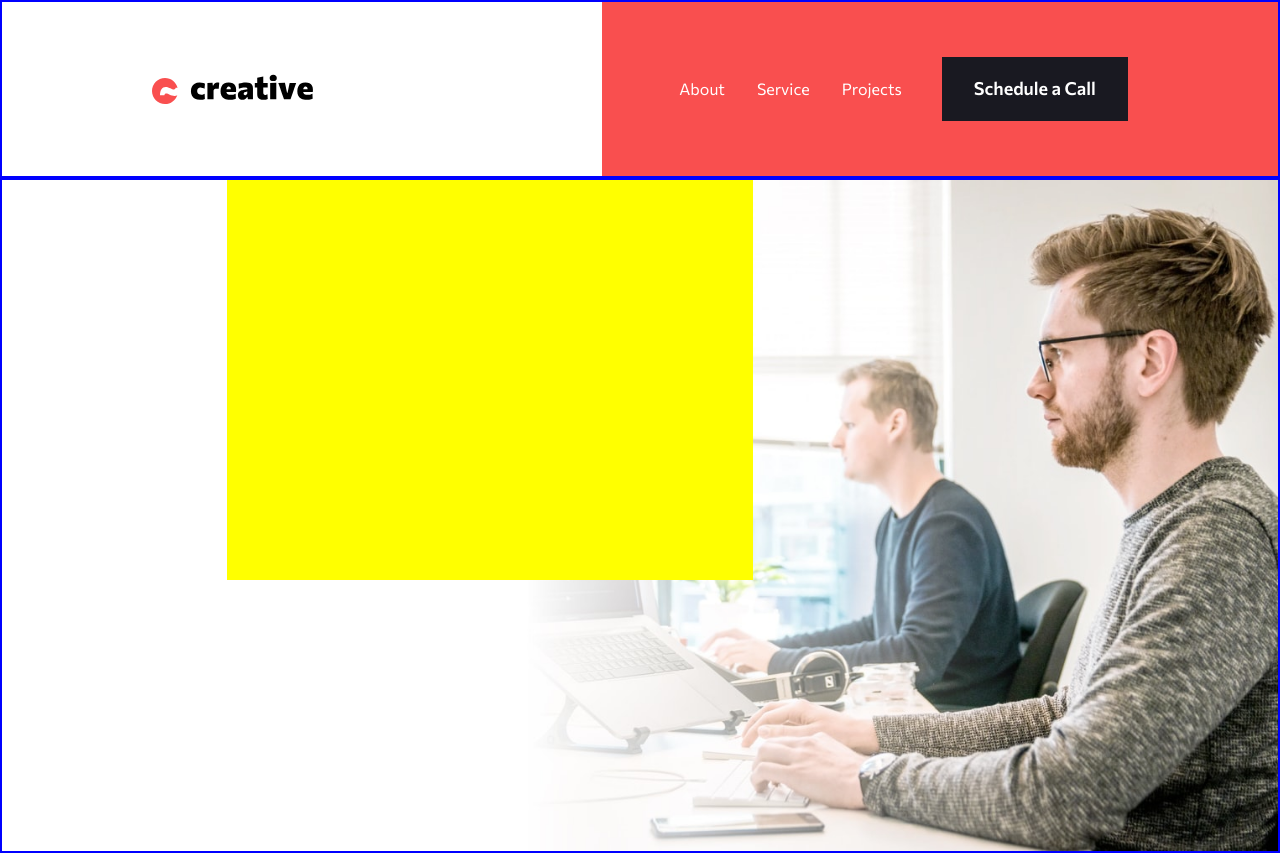
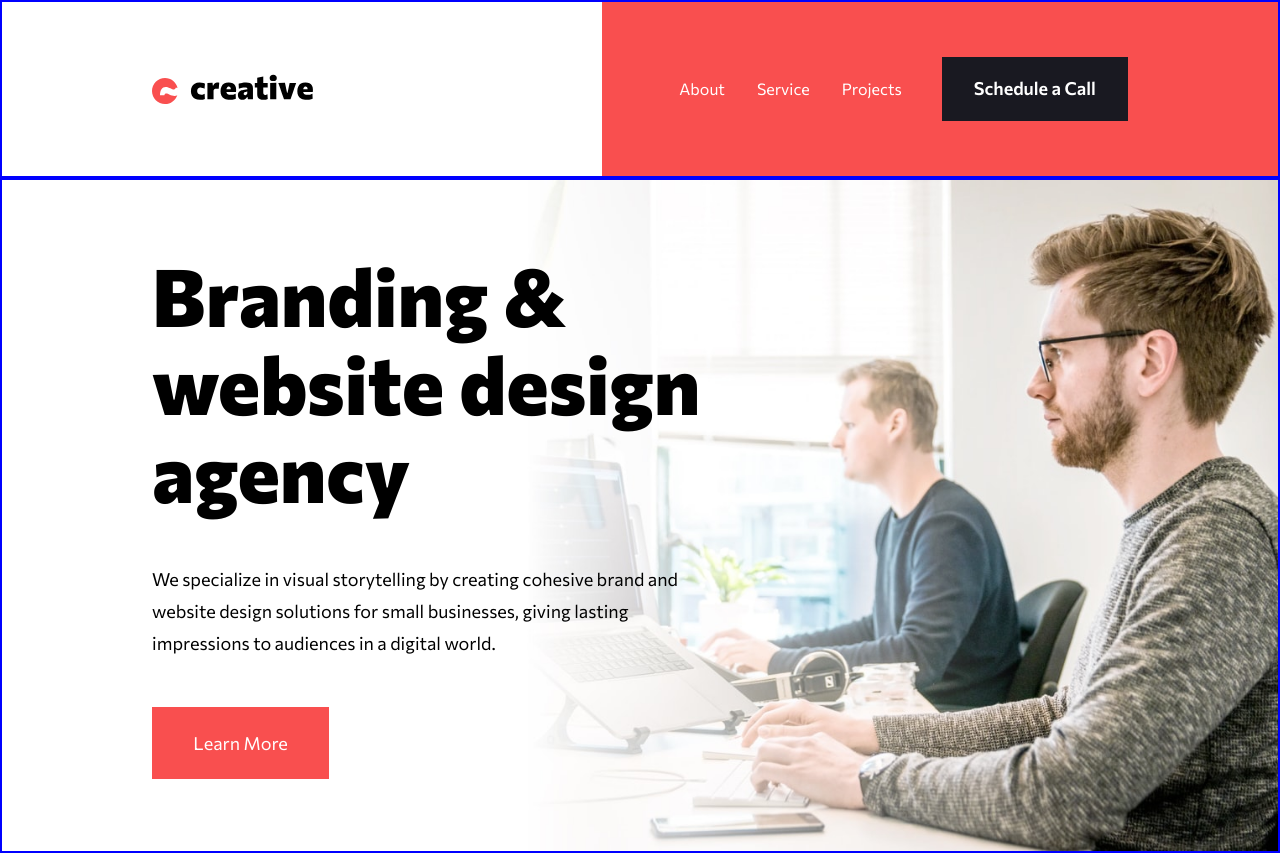
Before and after one commit to JesusKreist/creative-website, a Next.js app: page / in a window 1280 px wide. Built offline with nearby package versions, Linux system fonts and the light colour scheme.

Commit message:
Add hero images and text for large devices

```diff
--- a/components/Hero/Hero.tsx
+++ b/components/Hero/Hero.tsx
@@ -1,4 +1,13 @@
-import { Box, Grid, Image } from "@chakra-ui/react";
+import {
+  Box,
+  Button,
+  Flex,
+  Grid,
+  Heading,
+  Image,
+  Text,
+} from "@chakra-ui/react";
+import HeroImage from "./HeroImage";
 
 const Hero = () => {
   return (
@@ -28,38 +37,44 @@ const Hero = () => {
           "2xl": "green",
         }}
       >
-        <Box
-          height="400px"
-          gridColumn="4 / span 7"
-          bgColor="yellow"
+        <Flex
+          direction="column"
+          //   height={{ lg: "379", xl: "528px" }}
+          gridColumn={{
+            md: "2 / span 7",
+            lg: "3 / span 7",
+            "2xl": "4 / span 7",
+          }}
+          gap="3rem"
           gridRow="1 / 2"
           zIndex="1"
-        ></Box>
-        <Box
-          gridColumn="span 10 / -1"
-          bgColor="blue"
-          gridRow="1 / 2"
-          width="100%"
+          alignSelf="center"
+          color="black"
+          justifyContent="space-between"
         >
-          <Box as="picture">
-            <Box
-              as="source"
-              media="(max-width: 400px)"
-              srcSet="/mobile/image-hero.jpg"
-            ></Box>
-            <Box
-              as="source"
-              media="(min-width: 400px) and (max-width: 960px)"
-              srcSet="/tablet/image-hero.jpg"
-            ></Box>
-            <Image
-              src="/desktop/image-hero.jpg"
-              alt="image describing the location for the family"
-              objectFit="fill"
-              width="100%"
-            />
-          </Box>
-        </Box>
+          <Heading
+            fontSize={{ md: "3.5rem", xl: "5rem" }}
+            lineHeight={{ md: "3.5rem", xl: "5.5rem" }}
+            fontWeight={{ md: "extrabold", xl: "extrabold" }}
+            width={{ md: "398px", xl: "550px" }}
+          >
+            Branding & website design agency
+          </Heading>
+          <Text
+            fontSize={{ lg: "1rem", xl: "1.125rem" }}
+            lineHeight={{ lg: "1.625rem", xl: "2rem" }}
+            fontWeight="normal"
+            width={{ lg: "398px", xl: "540px" }}
+          >
+            We specialize in visual storytelling by creating cohesive brand and
+            website design solutions for small businesses, giving lasting
+            impressions to audiences in a digital world.
+          </Text>
+          <Button variant="brandRedSmall" width="177px" height="72px">
+            Learn More
+          </Button>
+        </Flex>
+        <HeroImage />
       </Grid>
     </Box>
   );
--- /dev/null
+++ b/components/Hero/HeroImage.tsx
@@ -0,0 +1,29 @@
+import { Box, Image } from "@chakra-ui/react";
+
+const HeroImage = () => {
+  return (
+    <Box gridColumn="span 10 / -1" gridRow="1 / 2" width="100%" bgColor="blue">
+      <Box as="picture" width="100%">
+        <Box
+          as="source"
+          media="(max-width: 400px)"
+          srcSet="/mobile/image-hero.jpg"
+        ></Box>
+        <Box
+          as="source"
+          media="(min-width: 400px) and (max-width: 960px)"
+          srcSet="/tablet/image-hero.jpg"
+        ></Box>
+        <Image
+          src="/desktop/image-hero.jpg"
+          alt="image describing the location for the family"
+          objectFit="cover"
+          width="100%"
+          maxHeight="800px"
+        />
+      </Box>
+    </Box>
+  );
+};
+
+export default HeroImage;
```
